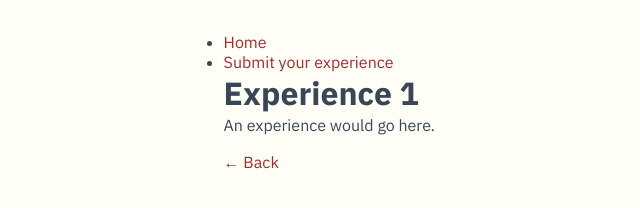
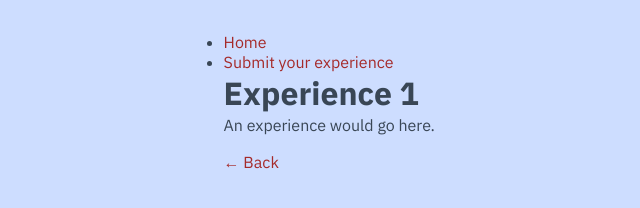
Before and after one commit to whalecoiner/trans-nhs, an Eleventy site: page posts/example01.md in a window 1280 px wide. Shown: the whole page, without its empty margins (186-826 px from the left). Built offline with nearby package versions, Linux system fonts and the light colour scheme; Eleventy itself is replaced by a stand-in of ours; files that its build step writes are made by us from their sources.

Commit message:
blueeeeee

```diff
--- a/_includes/page.liquid
+++ b/_includes/page.liquid
@@ -30,7 +30,6 @@
           <label for="gender">Your gender:</label>
           <input type="text" name="gender" class="textfield"  />
         </div>
-
         <div>
           <label for="message">Your experience:</label>
           <textarea name="message" class="textarea"></textarea>
--- a/styles/common.scss
+++ b/styles/common.scss
@@ -33,7 +33,7 @@
 body {
   font-family: "IBM Plex Sans", sans-serif;
   color: #394655;
-  background: #fffef7;
+  background: #CDDDFF;
 }
 
 .container {
```
